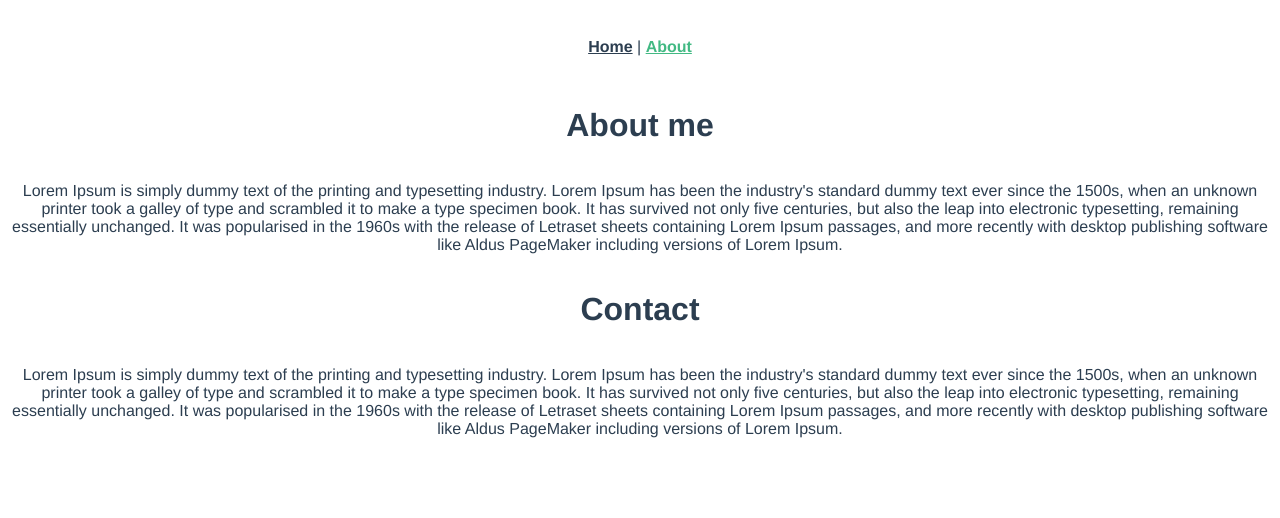
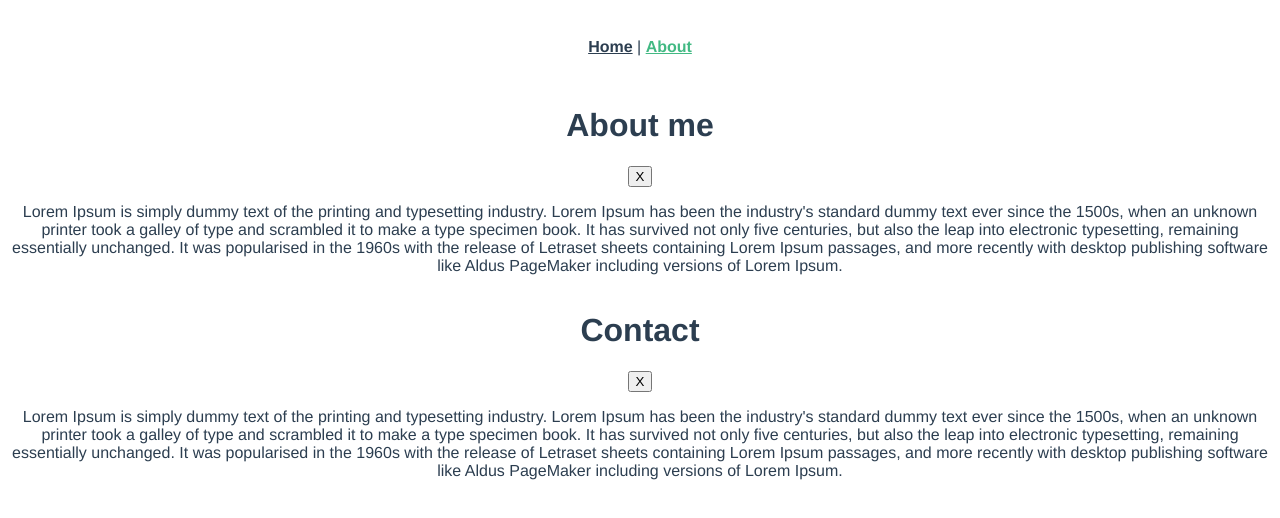
Before and after one commit to ionescu-cristina/Personal-Task-Management-, a Vue app: page /about in a window 1280 px wide. Shown: the top 518 px of the page. Built offline with nearby package versions, Linux system fonts and the light colour scheme.

Commit message:
hide modal

```diff
--- a/src/components/Card.vue
+++ b/src/components/Card.vue
@@ -1,6 +1,7 @@
 <template>
-  <div>
+  <div v-show="isVisible">
     <h1>{{ title }}</h1>
+    <button @click="isVisible = false">X</button>
     <div class="flex">
       <p>{{ description }}</p>
     </div>
@@ -13,6 +14,14 @@
 export default {
   name: "Card",
   props: ["title", "description"],
+    data() {
+    return {
+      isVisible : true
+    }
+  },
+  methods: {
+
+  }
 };
 </script>
 
--- a/src/views/About.vue
+++ b/src/views/About.vue
@@ -19,5 +19,6 @@ export default {
   components: {
     Card,
   },
+
 };
 </script>
```
